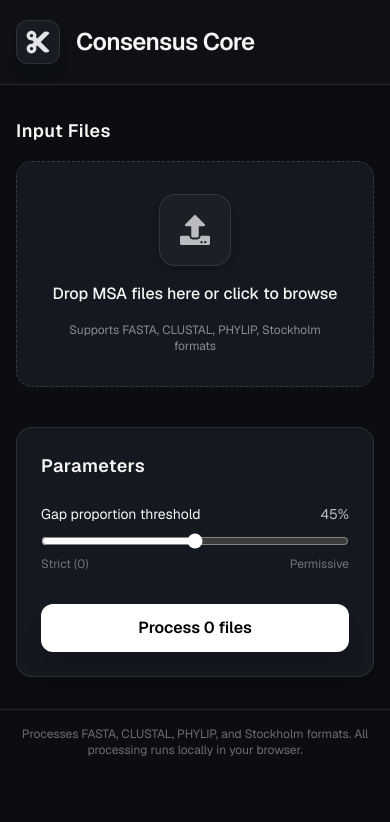
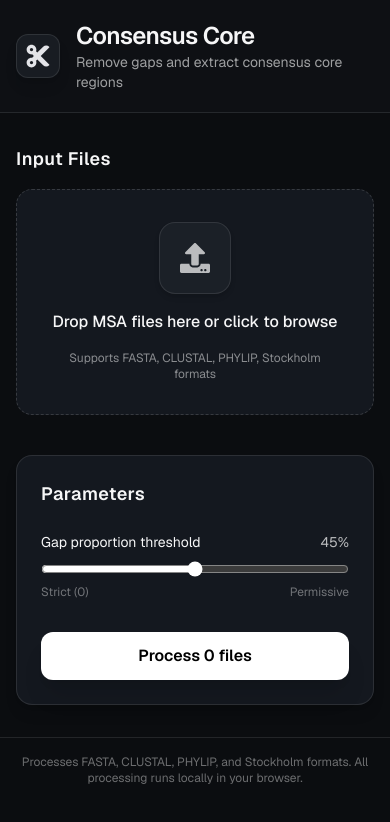
Before and after one commit to Akeemkabiru/consensus-core, a Next.js app: page / in a window 390 px wide. Shown: the top 822 px of the page. Built offline with nearby package versions, Linux system fonts and the light colour scheme.

Commit message:
Update description text for Consensus Core functionality

```diff
--- a/app/page.tsx
+++ b/app/page.tsx
@@ -131,7 +131,7 @@
               <p className="font-semibold text-2xl sm:text-3xl tracking-tight">
                 Consensus Core
               </p>
-              <p className="text-sm text-white/60 hidden md:block">
+              <p className="text-sm text-white/60">
                 Remove gaps and extract consensus core regions
               </p>
             </div>
```
